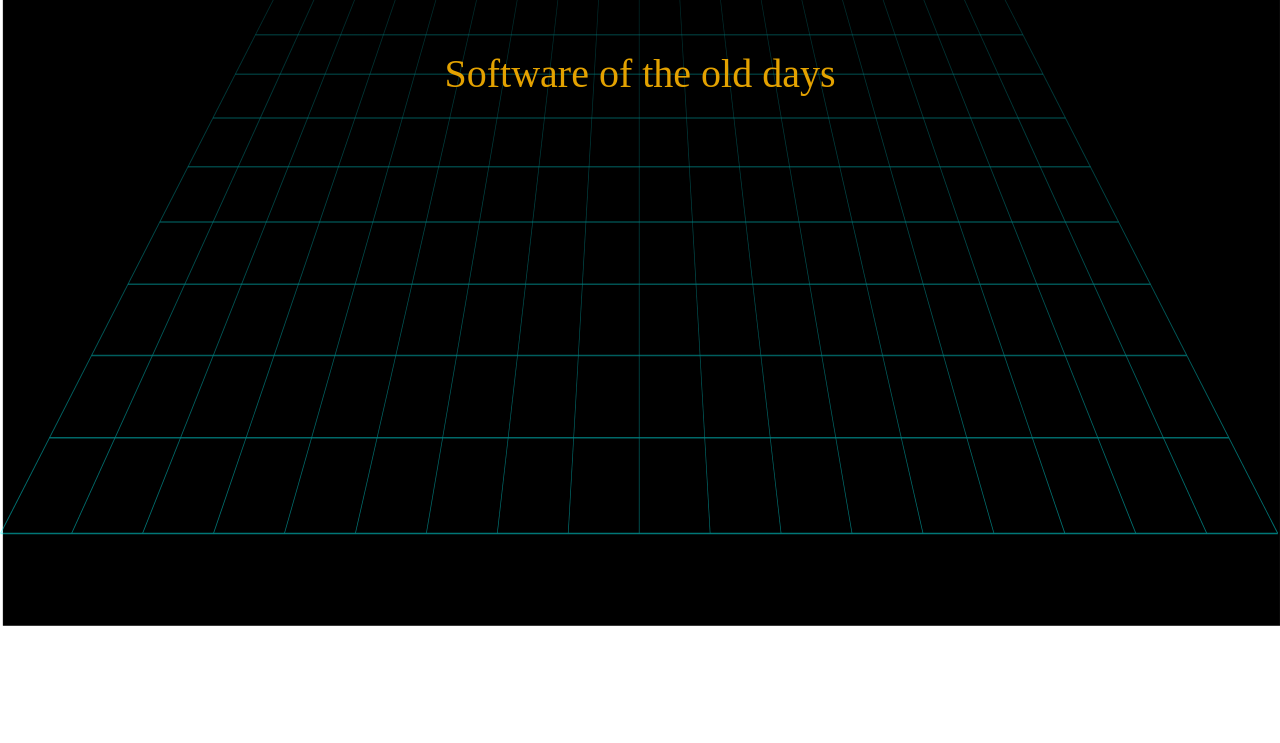
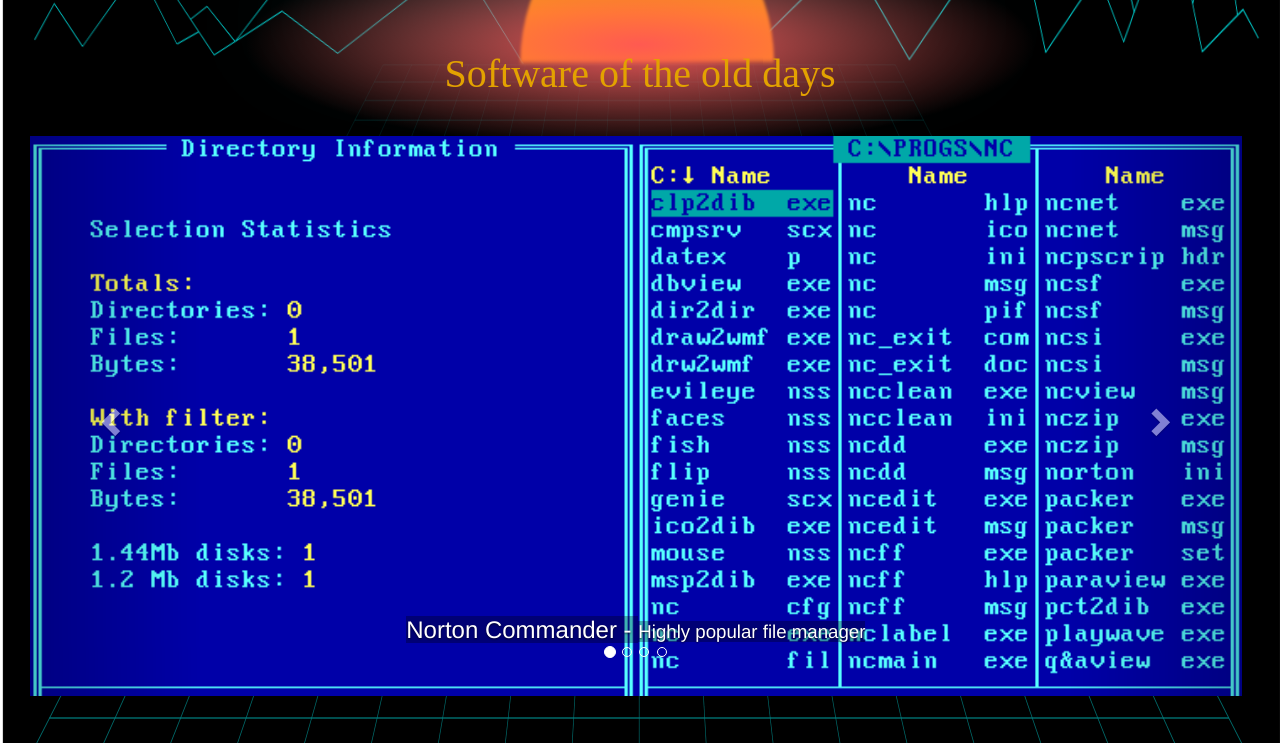
Before and after one commit to PFlorians/TributePage, a PHP site: page /html/software.html in a window 1280 px wide. Shown: the part 57-800 px from the top of the page. Run offline with PHP 8.4, Linux system fonts and the light colour scheme; some libraries are stand-ins or nearby versions; some web fonts are replaced.

Commit message:
On branch software-revision  Changes to be committed: 	modified:   css/frickles.css 	modified:   html/software.html 	new file:   img/DeskMate.png 	new file:   img/paradox.png 	modified:   js/CarouselClass.js 	modified:   js/scripts.js

```diff
--- a/css/frickles.css
+++ b/css/frickles.css
@@ -184,29 +184,11 @@
 	display: inline;
 	background-color: rgba(0,0,0,.3);
 }
-/*
-@media (max-width: 766px)
+.carousel img
 {
-	body
-	{
-		padding-top: 20px;
-	}
+	min-width: 100%;
+	max-width: none;
 }
-@media (min-width: 766px)
-{
-	body
-	{
-		padding-top: 20px;
-	}
-}
-@media (max-width: 200px)
-{
-	body
-	{
-		padding-top: 65px;
-	}
-}
-*/
 /*.separation table
 {
 	margin: 40px;
--- a/html/software.html
+++ b/html/software.html
@@ -32,9 +32,9 @@
 	        <link rel="stylesheet" media="screen" href="https://fontlibrary.org/face/beon" type="text/css"/>
 
        	<!-- rest of head section -->
-        <title>About</title>
+        <title>Software</title>
     </head>
-    <body class="back" onload="initArticles()">
+    <body class="back" onload="initSW()">
     	<header class="page-header" id="headr"> <!-- komplet cely header moze byt dynamicky linkovany -->
 	    	<nav class="navbar navbar-inverse navbar-fixed-top bottom-margin" id="hlavicka">
 	    		<div id="nhead" class="navbar-header"><!-- dolezite koli mechanike 3-bar spuste -->
@@ -95,10 +95,61 @@
 	    	</nav>
 	    </header>
 	    <article class="container-fluid">
-	    	<h3 class="arcade-font-prince centrovanie">Software of the old  days</h3>
-	    	<p>
+	    	<h3 class="arcade-font-prince centrovanie">Software of the old days</h3>
+	    	<div class="row">
+	    		<!-- SW carus -->
+	    		<!-- carousel -->
+		   		<div id="carusSW" class="carousel slide col-lg-12 col-md-12 col-sm-12 col-xs-12 fade-out" data-ride="carousel" data-pause="hover" data-keyboard="true" data-interval=10000>
+					<!-- indikatory -->
+					<ol class="carousel-indicators">
+						<li data-target="#carusSW" data-slide-to="0" class="active"></li>
+						<li data-target="#carusSW" data-slide-to="1" ></li>
+						<li data-target="#carusSW" data-slide-to="2" ></li>
+						<li data-target="#carusSW" data-slide-to="3" ></li>
+					</ol>
+					<!-- data items -->
+					<div class="carousel-inner" role="listbox" id="imgsCar">
+						<div class="item active" style="background-image: url(../img/nc.png);">
+							<img src="../img/nc.png" alt="Norton Commander"/>
+							<div class="carousel-caption">
+								<h3 class="hilight">Norton Commander - </h3>
+								<p class="hilight">Highly popular file manager</p>
+							</div>
+						</div>
+						<div class="item" style="background-image: url(../img/win3.png);">
+							<img src="../img/win3.png" alt="win 3.1"/>
+							<div class="carousel-caption">
+								<h3 class="hilight">Windows 3.1 - </h3>
+								<p class="hilight">An OS built upon MS-DOS</p>
+							</div>
+						</div>
+						<div class="item" style="background-image: url(../img/paradox.png);">
+							<img src="../img/paradox.png" alt="paradox"/>
+							<div class="carousel-caption">
+								<h3 class="hilight">Paradox 4.0 - </h3>
+								<p class="hilight">An old relational Database</p>
+							</div>
+						</div>
+						<div class="item" style="background-image: url(../img/DeskMate.png);">
+							<img src="../img/DeskMate.png" alt="desk mate"/>
+							<div class="carousel-caption">
+								<h3 class="hilight">Desk Mate- </h3>
+								<p class="hilight">MS-DOS planner/organizer</p>
+							</div>
+						</div>
+					</div>
+					<!-- ovladace -->
+					<a class="left carousel-control" href="#carusSW" role="button" data-slide="prev">
+						<span class="glyphicon glyphicon-chevron-left" aria-hidden="true"></span>
+						<span class="sr-only">Previous</span>
+					</a>
+					<a class="right carousel-control" href="#carusSW" role="button" data-slide="next">
+						<span class="glyphicon glyphicon-chevron-right" aria-hidden="true"></span>
+						<span class="sr-only">Next</span>
+					</a>
+		   		</div>
+	    	</div>
 
-	    	</p>
 		</article>
 	</body>
 </html>
--- a/js/CarouselClass.js
+++ b/js/CarouselClass.js
@@ -3,26 +3,42 @@
  */
 class CarouselClass
 {
-	constructor(wt=60, ht=60)
+	constructor(wt=60, ht=60, bh=50, bv=50)
 	{
 		this._width=wt;
 		this._height=ht;
+		this._backV=bv;//vertical
+		this._backH=bh;//horizontal
 	}
 	styleDecisionCascade(sirka, vyska)//vytvori styl do docu
 	{
 		this._styl = null;
 		//console.log("vysk sirk: " + vyska + " " + sirka);
-		//if(sirka>=768)
-	//	{
+		if(window.innerWidth>=768)
+		{
+			this._backH=0;
+			this._backV=0;
 			//console.log("trigger detected");
 			this._styl=document.createElement("style");
 			this._styl.setAttribute("id", "styleCarusResp");
+			this._styl.innerHTML =  " .carousel { height: " + vyska + "px; width: " + sirka +"px;}" +
+							" .carousel img{ min-width: " + this._width +"%;}"+
+							" .carousel-inner {height: 100% !important; width: 100% !important;}" +
+							".item {background-size: cover; background-position: "+ this._backH +"% "+ this._backV +"%;" +
+						      " width: 100%; height: 100%; background-repeat: no-repeat; }" +
+							".item img { visibility: hidden;}";
+		}
+		else
+		{
+			this._styl=document.createElement("style");
+			this._styl.setAttribute("id", "styleCarusResp");
 			this._styl.innerHTML =  " .carousel { height: " + vyska + "px;}" +
-							" .carousel-inner {height: 100% !important;}" +
-							".item {background-size: cover; background-position: 50% 50%;" +
-						      " width: 100%; height: 100%;}" +
+							" .carousel img{ min-width: " + this._width +"%;}"+
+							" .carousel-inner {height: 100% !important; width: 100% !important;}" +
+							".item {background-size: cover; background-position: "+ this._backH +"% "+ this._backV +"%;" +
+						      " width: 100%; height: 100%; background-repeat: no-repeat;}" +
 							".item img { visibility: hidden;}";
-		//}
+		}
 
 		return this._styl;
 	}
```
Also changed, not shown: js/scripts.js (+24 -5 lines), img/DeskMate.png (added), img/paradox.png (added).
